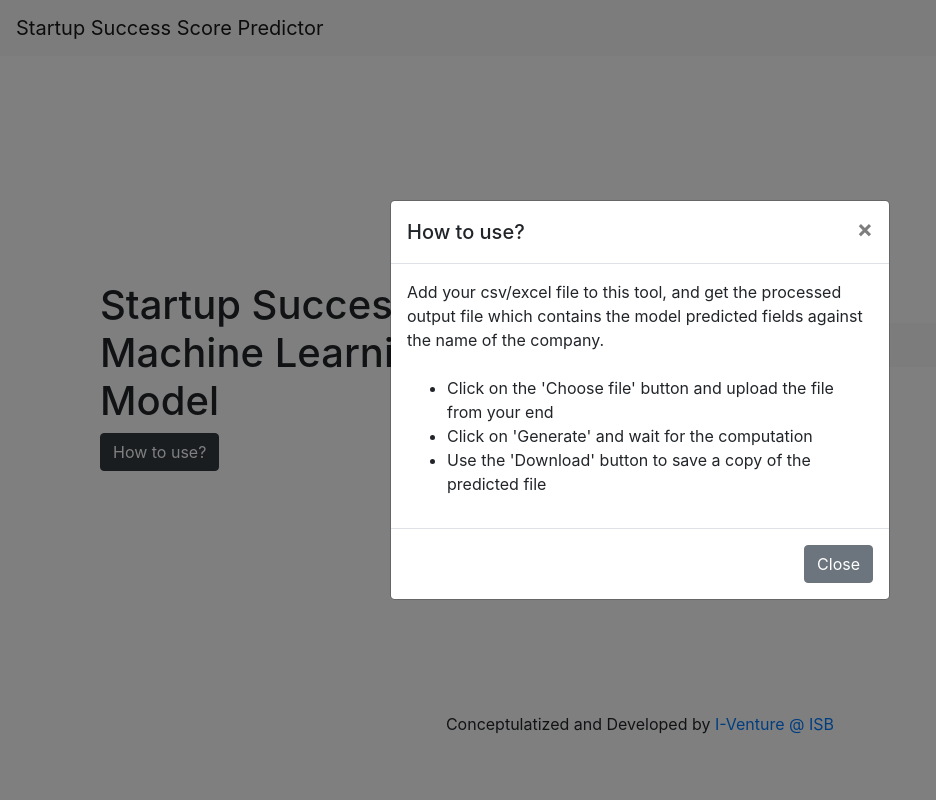
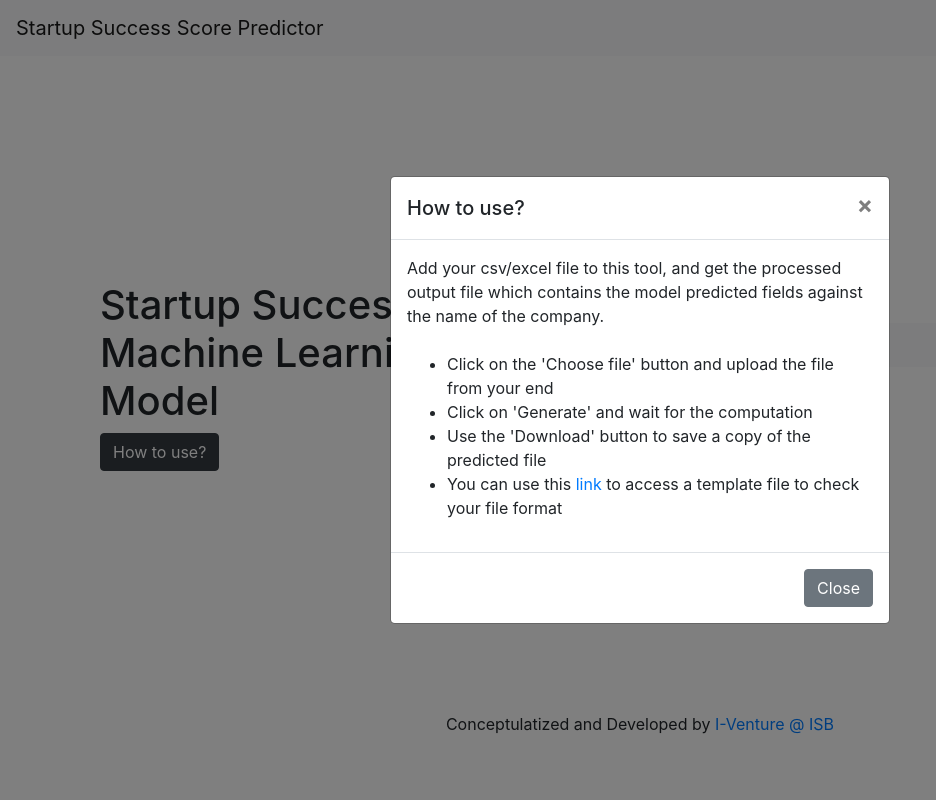
Before and after one commit to RishKhanna/StartUp_pred, a Flask app: page / in a window 1280 px wide, after a click on "How to use?". Shown: the whole page, without its empty margins (0-936 px from the left). Run offline with Flask 2, Linux system fonts and the light colour scheme; some libraries are stand-ins or nearby versions.

Commit message:
added link

```diff
--- a/templates/base.html
+++ b/templates/base.html
@@ -59,6 +59,7 @@
 									<li>Click on the 'Choose file' button and upload the file from your end</li>
 									<li> Click on 'Generate' and wait for the computation</li>
 									<li>Use the 'Download' button to save a copy of the predicted file </li>
+									<li> You can use this <a href="https://drive.google.com/file/d/1DtL-k6C2fZUAfh64YSiCZERz1L-QAXXr/view?usp=sharing"> link </a> to access a template file to check your file format
 								</ul>
 							</div>
 							<div class="modal-footer">
```
